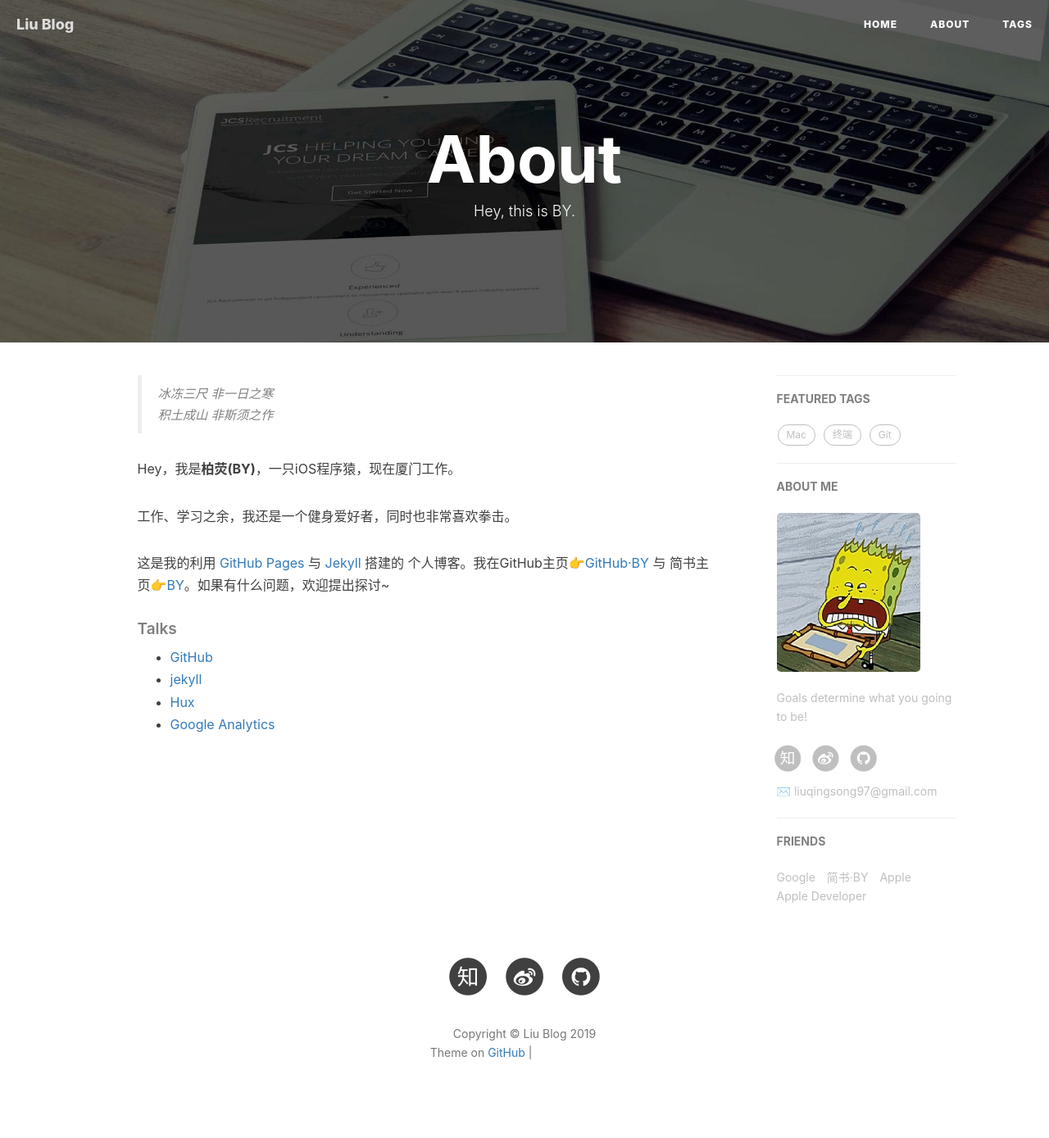
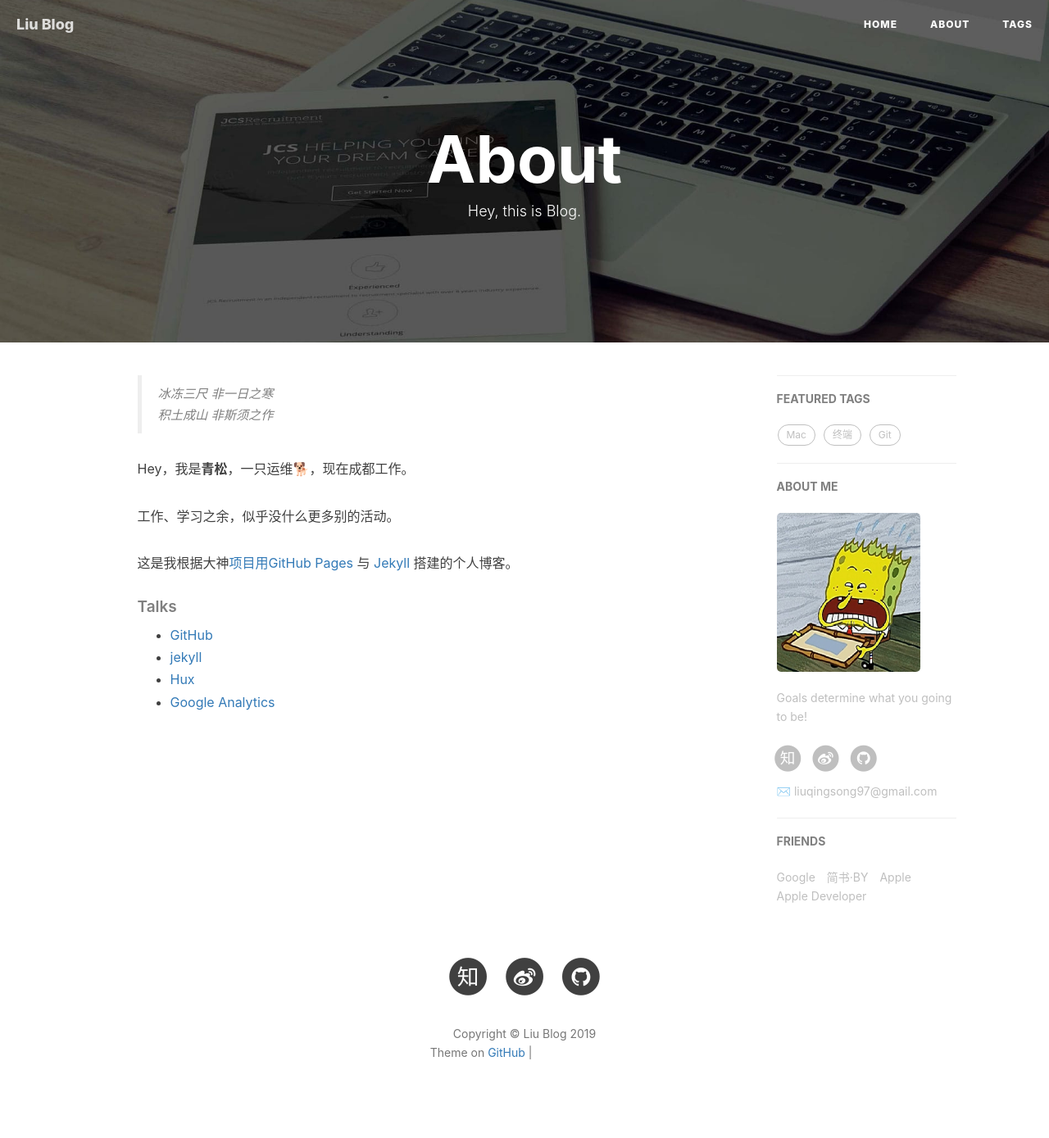
Before and after one commit to Liuqingsong97/Liuqingsong97.github.io, a Jekyll site: the page built from about.html, in a window 1280 px wide. Shown: the whole page at 82% size. Built offline with Jekyll 4.4.1, drawn with Linux system fonts in a browser that asks for light colours; nearby versions of some CDN libraries; comment, search, counter and statistics services are not loaded; grey boxes are pictures that could not be loaded.

```diff
--- a/about.html
+++ b/about.html
@@ -1,7 +1,7 @@
 ---
 layout: page
 title: "About"
-description: "Hey, this is BY."
+description: "Hey, this is Blog."
 header-img: "img/post-bg-rwd.jpg"
 ---
 
@@ -18,12 +18,11 @@
     <blockquote><p>冰冻三尺 非一日之寒<br>
     积土成山 非斯须之作</p></blockquote>
 
-    <p>Hey，我是<strong>柏荧(BY)</strong>，一只iOS程序猿，现在厦门工作。</p>
+    <p>Hey，我是<strong>青松</strong>，一只运维🐕，现在成都工作。</p>
 
-    <p>工作、学习之余，我还是一个健身爱好者，同时也非常喜欢拳击。</p>
+    <p>工作、学习之余，似乎没什么更多别的活动。</p>
 
-    <p>这是我的利用 <a href="https://pages.github.com/">GitHub Pages</a> 与 <a href="http://jekyll.com.cn/">Jekyll</a> 搭建的 个人博客。我在GitHub主页<a href="https://github.com/qiubaiying">👉GitHub·BY</a> 与 简书主页<a href="https://http://www.jianshu.com/u/e71990ada2fd">👉BY</a>。如果有什么问题，欢迎提出探讨~</p>
-
+    <p>这是我根据大神<a href="https://github.com/qiubaiying">项目用<a href="https://pages.github.com/">GitHub Pages</a> 与 <a href="http://jekyll.com.cn/">Jekyll</a> 搭建的个人博客。
     <p></p>
 
     <h5>Talks</h5>
@@ -43,7 +42,7 @@
 
     <p>Hi, I am <strong>Baiying Qiu</strong>，you can call me <strong>BY</strong>. I am an iOS software engineer and currently working in Xiamen</p>
 
-    <p>This is my personal blog, through making Github Pages and Jekyll.My GitHub  👉 <a href="http://github.com/qiubaiying">Github·BY</a>.</p>
+    <p>This is my personal blog, through making Github Pages and Jekyll.My GitHub  👉 <a href="http://github.com">Github</a>.</p>
 
     <p>I am a sports enthusiast, I like fitness, running and boxing.</p>
 
@@ -53,7 +52,7 @@
     <li><a href="https://github.com">GitHub</a></li>
     <li><a href="http://jekyll.com.cn/">jekyll</a></li>
     <li><a href="https://pages.github.com/">GitHub Pages</a></li>
-    <li><a href="https://qiubaiying.github.io">BY</a></li>
+    <li><a href="https://liuqingsong97.github.io">A</a></li>
     </ul>
 </div> -->
 
```
Also changed, not shown: img/apple-touch-icon.png.
